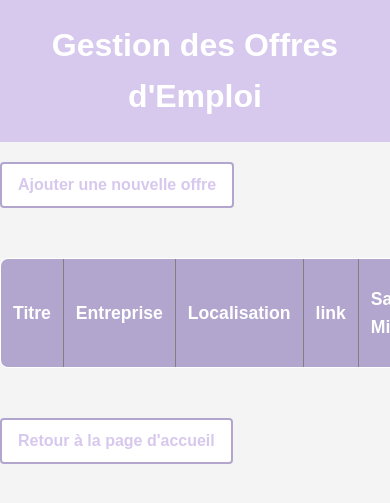
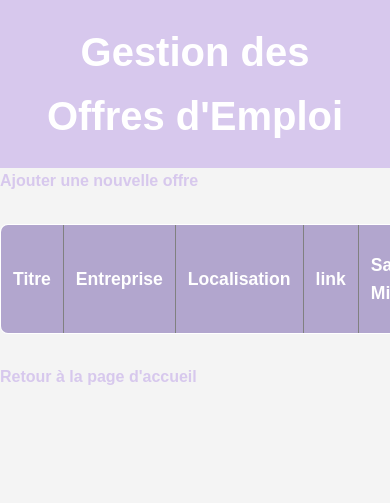
Before and after one commit to abarah/Projet_job_offers, a Flask app: page /manage_job_offers in a window 390 px wide; the page is wider, and only the part inside the window is pictured. Shown: the top 503 px of that part. Run offline with Flask 2, Linux system fonts and the light colour scheme; data that the repository does not hold is empty.

Commit message:
Update manage_job_offers.html

```diff
--- a/templates/manage_job_offers.html
+++ b/templates/manage_job_offers.html
@@ -39,21 +39,12 @@
         /* Lien Ajouter une offre */
         a {
             color: var(--primary-color);
-            text-decoration: none;
-            font-weight: bold;
-            display: inline-block;
-            margin: 20px 0;
-            padding: 10px 20px;
-            background-color: var(--white);
-            border: 2px solid var(--primary-color);
-            border-radius: 4px;
-            transition: all 0.3s ease;
+
         }
 
         a:hover {
             background-color: var(--primary-color);
-            color: var(--white);
-            border-color: var(--primary-color);
+
         }
 
         /* Tableau */
@@ -118,26 +109,7 @@
         }
 
         /* Media Queries pour rendre la page responsive */
-        @media (max-width: 768px) {
-            table {
-                width: 100%;
-                font-size: 0.9rem;
-            }
 
-            h1 {
-                font-size: 2rem;
-            }
-
-            a {
-                font-size: 1rem;
-                padding: 8px 16px;
-            }
-
-            .actions a {
-                font-size: 0.85rem;
-                padding: 5px 10px;
-            }
-        }
     </style>
 <body>
     <h1>Gestion des Offres d'Emploi</h1>
```
